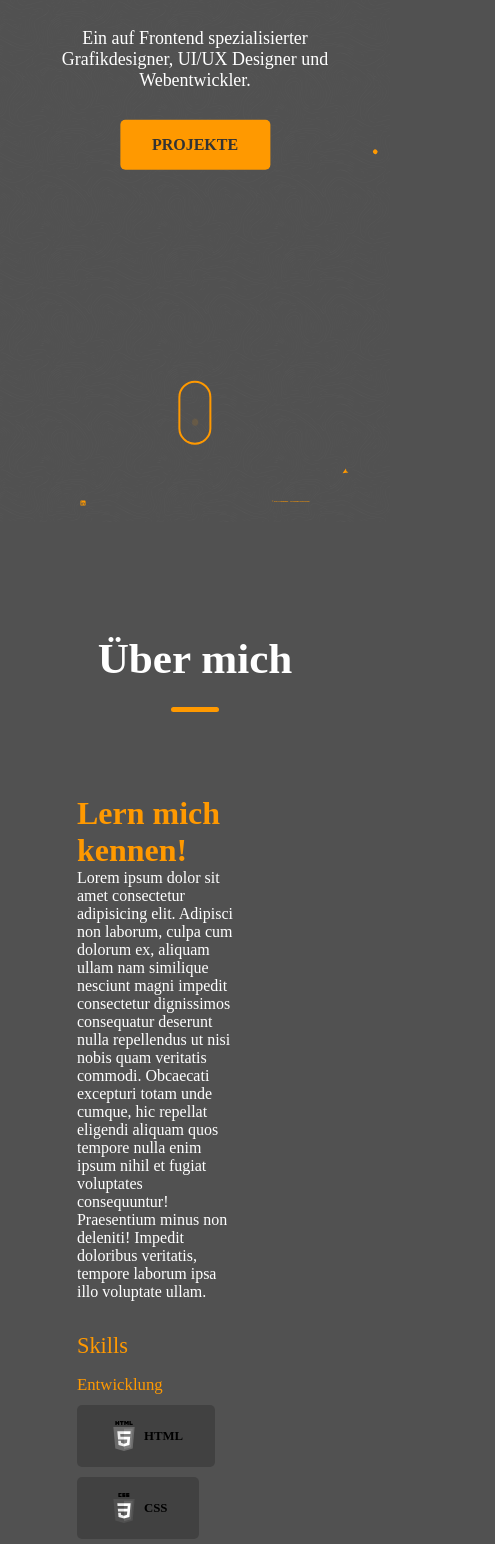
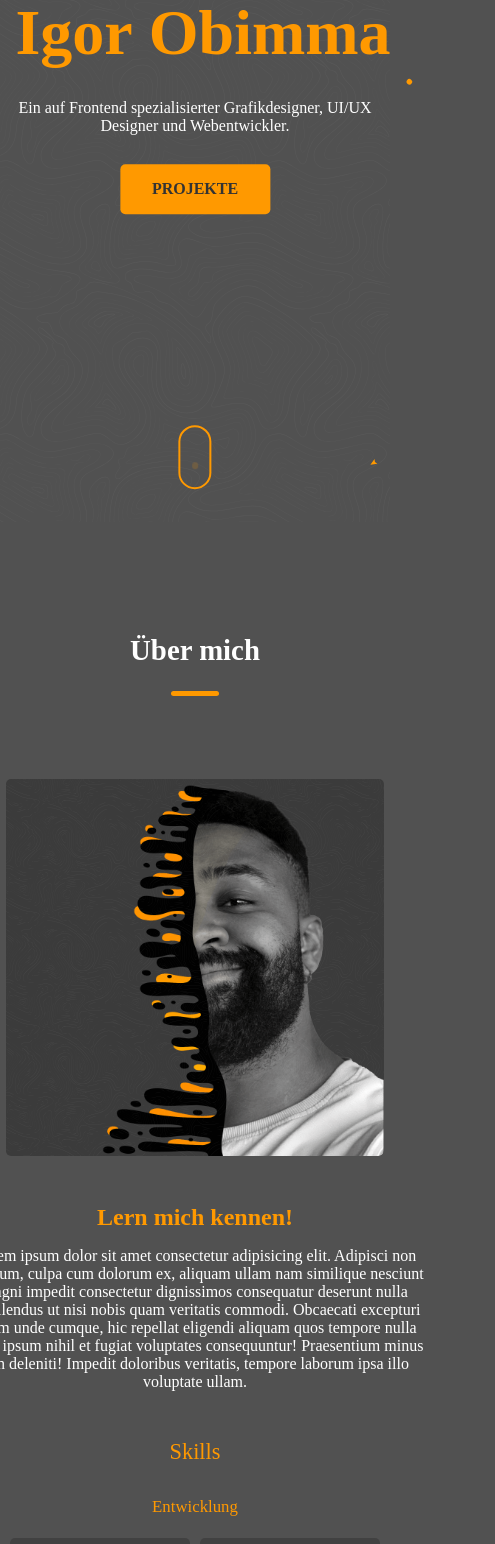
Before and after one commit to gitobimma/react-projects, a React (Vite) app: page / in a window 390 px wide. Shown: the part 322-1866 px from the top of the page, 495 px wide, since content can reach past the window. Built offline with nearby package versions, Linux system fonts and the light colour scheme.

Commit message:
tablet responsivness

```diff
--- a/src/App.css
+++ b/src/App.css
@@ -27,3 +27,9 @@ body:before {
   background-repeat: repeat;
   opacity: 0.05;
 }
+
+@media only screen and (max-width: 1024px) {
+  body:before {
+    background-size: 70%;
+  }
+}
--- a/src/components/about/about.css
+++ b/src/components/about/about.css
@@ -1,6 +1,6 @@
 #about-section {
-  width: 100%;
-
+  max-width: 100%;
+  box-sizing: border-box;
   display: flex;
   justify-content: center;
   align-items: flex-start;
@@ -57,6 +57,7 @@
 .about-image-container {
   width: 40%;
   position: relative;
+  margin-top: 3rem;
   display: flex;
   align-items: flex-end;
   justify-content: flex-end;
@@ -93,7 +94,7 @@
 .skills-container {
   display: flex;
   justify-content: space-between;
-  align-items: center;
+  align-items: flex-start;
   width: 100%;
   padding: 1rem 0 0 3rem;
   z-index: 99;
@@ -224,3 +225,107 @@
 .cls-2-2 {
   fill: #f90;
 }
+
+/* MEDIA QUERIES */
+
+@media only screen and (max-width: 1024px) {
+  #about-section {
+    width: 100%;
+  }
+  .about-section-container {
+    display: flex;
+
+    box-sizing: border-box;
+    justify-content: center;
+    align-items: center;
+  }
+
+  .about-content {
+    width: 90%;
+    text-align: center;
+  }
+
+  .about-title {
+    font-size: 1.2rem;
+    margin-left: 0;
+  }
+
+  .introHeading {
+    font-size: 1.5rem;
+    margin-bottom: 1rem;
+    margin-left: 0;
+  }
+
+  .intro {
+    text-align: center;
+    padding: 0 2rem;
+    color: #fff;
+    font-size: 1rem;
+    width: 100%;
+    margin-bottom: 2rem;
+    margin-left: 0;
+  }
+
+  .skills-container {
+    display: flex;
+    justify-content: space-between;
+    align-items: center;
+    flex-direction: column;
+    padding-left: 0;
+    margin-left: 0;
+  }
+
+  .me {
+    width: 100%;
+    display: flex;
+    justify-content: space-evenly;
+    align-items: center;
+    flex-direction: column;
+    margin-left: 0;
+    order: 2;
+  }
+
+  .skills-list {
+    list-style: none;
+    padding: 0;
+    display: flex;
+    flex-wrap: wrap;
+    justify-content: center;
+    margin-left: 0;
+  }
+
+  .skills-list li {
+    padding: 1rem 1rem;
+    width: 180px;
+    filter: grayscale(0);
+  }
+
+  .meine-skills {
+    font-size: 1.4em;
+    color: rgb(255, 153, 0);
+    font-weight: 500;
+    margin-bottom: 1rem;
+    margin-top: 1rem;
+    margin-left: 0;
+  }
+
+  .skillHeading {
+    color: rgb(255, 153, 0);
+    margin-bottom: 1rem;
+    margin-top: 1rem;
+    font-size: 1.05em;
+    font-weight: 400;
+    margin-left: 0;
+  }
+  .about-image-container {
+    width: 70%;
+    justify-content: center;
+    order: 1;
+  }
+
+  .meImg {
+    width: 100%;
+    border-radius: 5px;
+    object-fit: cover;
+  }
+}
--- a/src/components/about/about.jsx
+++ b/src/components/about/about.jsx
@@ -42,7 +42,7 @@ export const About = () => {
   };
 
   return (
-    <div>
+    <div className="about-section-container">
       <section ref={ref2} id="about-section">
         <div className="about-content">
           <div className="about-title">
--- a/src/components/contact/contact.css
+++ b/src/components/contact/contact.css
@@ -19,9 +19,17 @@
   opacity: 0.05;
 }
 
+.contact-content {
+  width: 80%;
+  display: flex;
+  justify-content: center;
+  flex-direction: column;
+  align-items: center;
+}
+
 .form-container {
   background-color: rgba(51, 51, 51, 0.5);
-  width: 40%;
+  width: 50%;
   padding: 3rem;
 }
 
@@ -119,3 +127,34 @@ textarea {
   background-position: left bottom;
   color: #fff;
 }
+
+@media only screen and (max-width: 1024px) {
+  .contact-title {
+    font-size: 1.2rem;
+    margin-left: 0;
+    margin-top: 8rem;
+  }
+
+  .contact-content {
+    display: flex;
+    justify-content: center;
+    flex-direction: column;
+    align-items: center;
+    padding: 0 3rem 3rem 3rem;
+  }
+
+  .contact-text {
+    text-align: center;
+  }
+  .form-container {
+    background-color: rgba(51, 51, 51, 0.5);
+    width: 100%;
+    padding: 3rem;
+    z-index: 999;
+    position: relative;
+  }
+
+  #contact-section:before {
+    background-size: 70%;
+  }
+}
--- a/src/components/contact/contact.jsx
+++ b/src/components/contact/contact.jsx
@@ -5,6 +5,7 @@ export const Contact = () => {
   return (
     <div>
       <section id="contact-section">
+        <div className="contact-content">
           <div className="contact-title">
             <h2>Kontakt</h2>
           </div>
@@ -12,6 +13,7 @@ export const Contact = () => {
             Bitte nutze das untere Formular dazu, mich zu kontaktieren.
           </p>
           <ContactForm />
+        </div>
       </section>
     </div>
   );
--- a/src/components/footer/footer.css
+++ b/src/components/footer/footer.css
@@ -19,3 +19,16 @@
   width: 1.5vw;
   cursor: pointer;
 }
+
+@media only screen and (max-width: 1024px) {
+  .footer-container {
+    position: relative;
+    z-index: 9999;
+    bottom: 0;
+    right: 0;
+    width: 100%;
+    display: flex;
+    justify-content: space-between;
+    padding: 1rem 5rem;
+  }
+}
--- a/src/components/hero/hero.css
+++ b/src/components/hero/hero.css
@@ -18,20 +18,30 @@
   flex-direction: column;
 }
 
-#hero-title {
+.hero-title-container {
+  display: flex;
+  justify-content: center;
+  flex-wrap: wrap;
+  margin-bottom: 1.8rem;
+}
+
+.hero-title {
   text-align: center;
-  font-size: calc(1rem + 3vw);
+  font-size: 5rem;
   font-weight: 900;
-  margin-bottom: 1.8rem;
+
+  white-space: nowrap;
   color: #fff;
+  display: inline;
 }
 
 .hero-text {
   text-align: center;
-  font-size: calc(1rem + 0.5vw);
+  font-size: 1.3rem;
   width: 80%;
   margin-bottom: 1.8rem;
   color: #fff;
+  display: inline-block;
 }
 
 span {
@@ -63,8 +73,8 @@ span:hover {
 }
 
 .mouse-scroll {
-  width: 2.1em;
-  height: 4em;
+  width: 2.1rem;
+  height: 4rem;
   border: solid 2px rgb(255, 153, 0);
   border-radius: 30px;
   position: relative;
@@ -114,3 +124,25 @@ span:hover {
 .cls-2 {
   fill: #f90;
 }
+
+/* MEDIA QUERIES */
+
+@media only screen and (max-width: 1024px) {
+  span {
+    color: rgb(255, 153, 0);
+    display: inline-block;
+    white-space: nowrap;
+  }
+
+  .hero-title {
+    font-size: 4rem;
+  }
+
+  .hero-text {
+    font-size: 1rem;
+  }
+
+  .hero-title span {
+    white-space: nowrap;
+  }
+}
--- a/src/components/hero/hero.jsx
+++ b/src/components/hero/hero.jsx
@@ -26,8 +26,9 @@ export const Hero = () => {
     <div>
       <section ref={ref} id="hero-section">
         <div className="hero-content">
-          <h1 id="hero-title">
-            Hey, ich bin
+          <div className="hero-title-container">
+            <h2 class="hero-title">Hey, ich bin</h2>
+            <h2 class="hero-title">
               {greeting.map((letter, index) => {
                 return (
                   <HeroText key={index}>
@@ -35,7 +36,8 @@ export const Hero = () => {
                   </HeroText>
                 );
               })}
-          </h1>
+            </h2>
+          </div>
           <p className="hero-text">
             Ein auf Frontend spezialisierter Grafikdesigner, UI/UX Designer und
             Webentwickler.
--- a/src/components/navbar/navbar.css
+++ b/src/components/navbar/navbar.css
@@ -72,7 +72,6 @@
   }
 
   .header-bg {
-    /* background-color: rgba(255, 153, 0, 0.9);*/
     border-radius: 0;
     width: 100%;
     margin-left: 0;
--- a/src/components/projects/projects.css
+++ b/src/components/projects/projects.css
@@ -98,3 +98,55 @@
   font-size: 0.8em;
   margin: 5px 5px 5px 0;
 }
+@media only screen and (max-width: 1024px) {
+  .project-container {
+    flex-direction: column;
+    justify-content: center;
+    align-items: center;
+    padding: 2rem;
+    justify-content: flex-start;
+  }
+
+  .projects-title {
+    font-size: 1.2rem;
+  }
+
+  .projects-content {
+    width: 80%;
+    text-align: center;
+    padding-left: 0;
+  }
+
+  .project-info {
+    width: 100%;
+    text-align: center;
+  }
+
+  .project-title {
+    font-size: 1.2rem;
+    margin-bottom: 1rem;
+  }
+
+  .project-description {
+    font-size: 1rem;
+    width: 100%;
+    margin-bottom: 1rem;
+  }
+
+  .stack-element {
+    font-size: 0.7rem;
+    padding: 1% 3%;
+    font-size: 0.8em;
+    margin: 5px 5px 5px 0;
+  }
+
+  .project-image-container {
+    width: 100%;
+  }
+
+  .project-image {
+    width: 90%;
+    left: 50%;
+    transform: translateX(-50%);
+  }
+}
```
Lines whose indentation alone changed are shown as unchanged.
